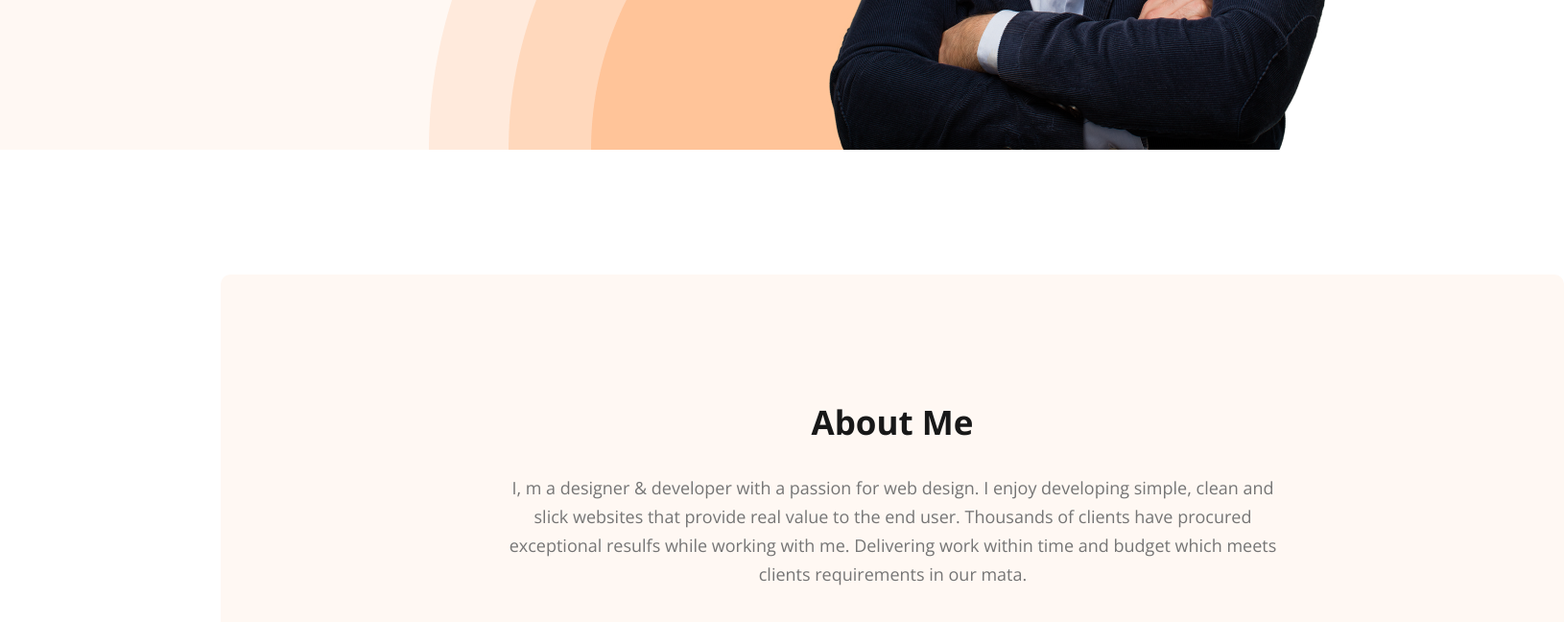
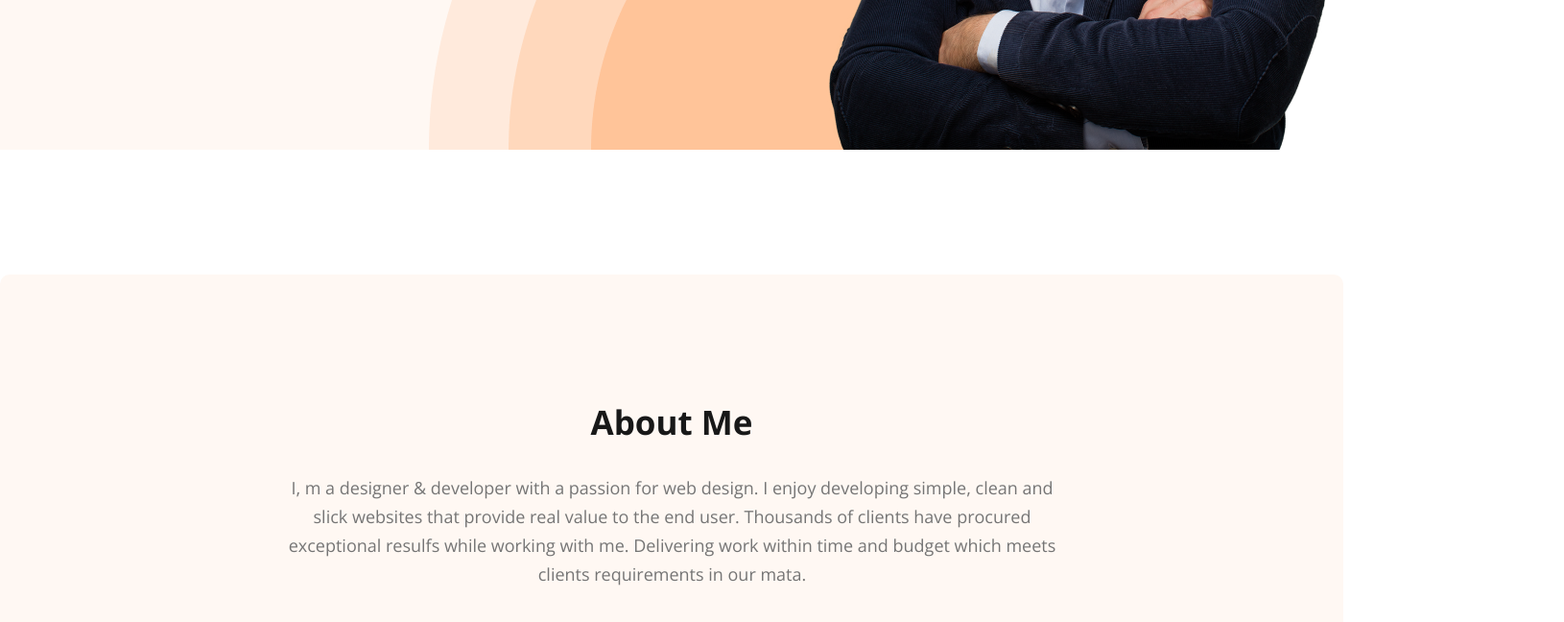
Before and after one commit to xer-on/portfolio, a plain HTML site: page index.html in a window 1280 px wide. Shown: the part 710-1358 px from the top of the page at 96% size, 1630 px wide, since content can reach past the window. Drawn offline with nearby package versions, Linux system fonts and the light colour scheme.

Commit message:
fixed margin

```diff
--- a/styles/style.css
+++ b/styles/style.css
@@ -124,7 +124,7 @@ li a {
 
 /* main */
 .about {
-    margin: 130px 230px;
+    margin: 130px auto;
     padding: 130px;
     border-radius: 10px;
     background: #FFF8F3;
```
